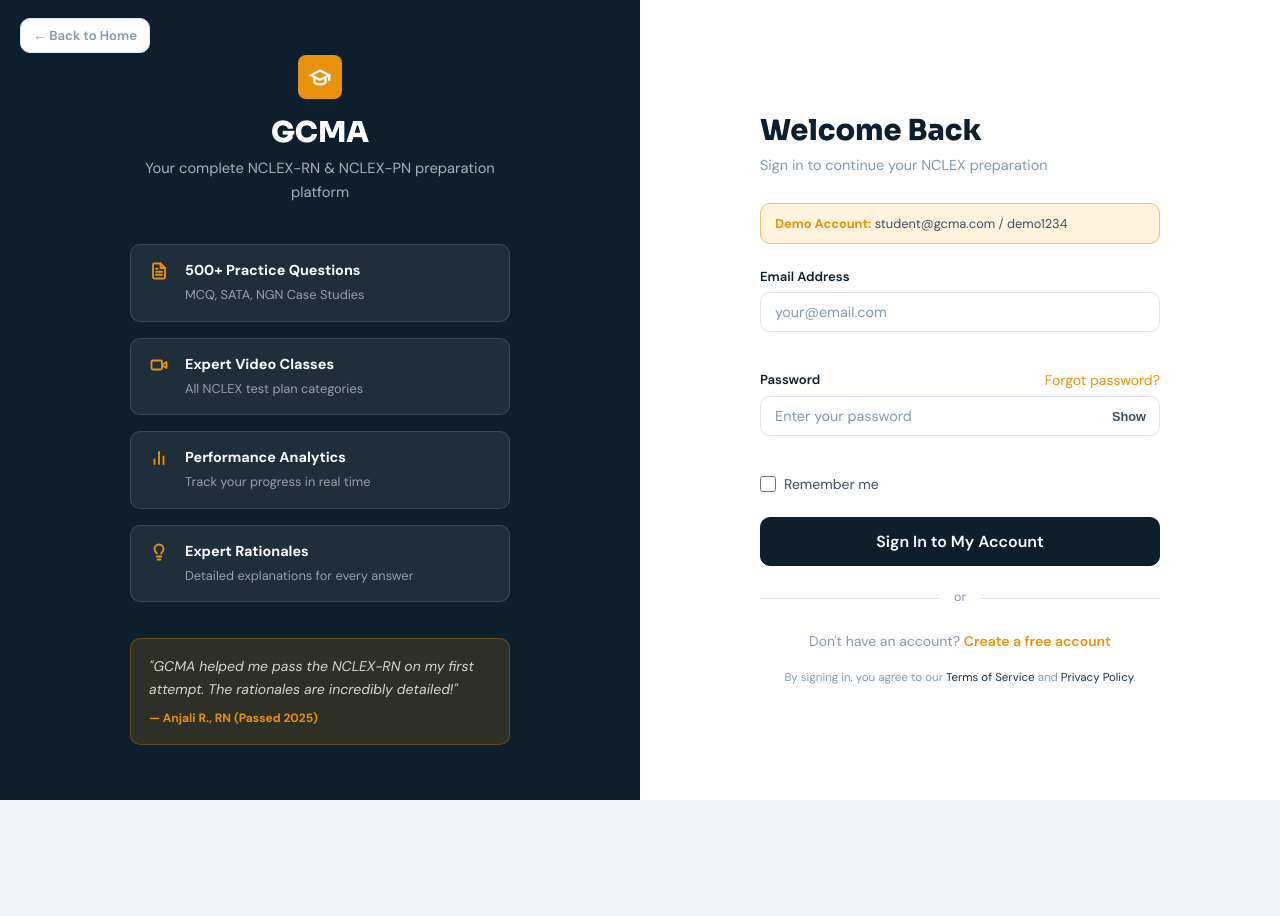
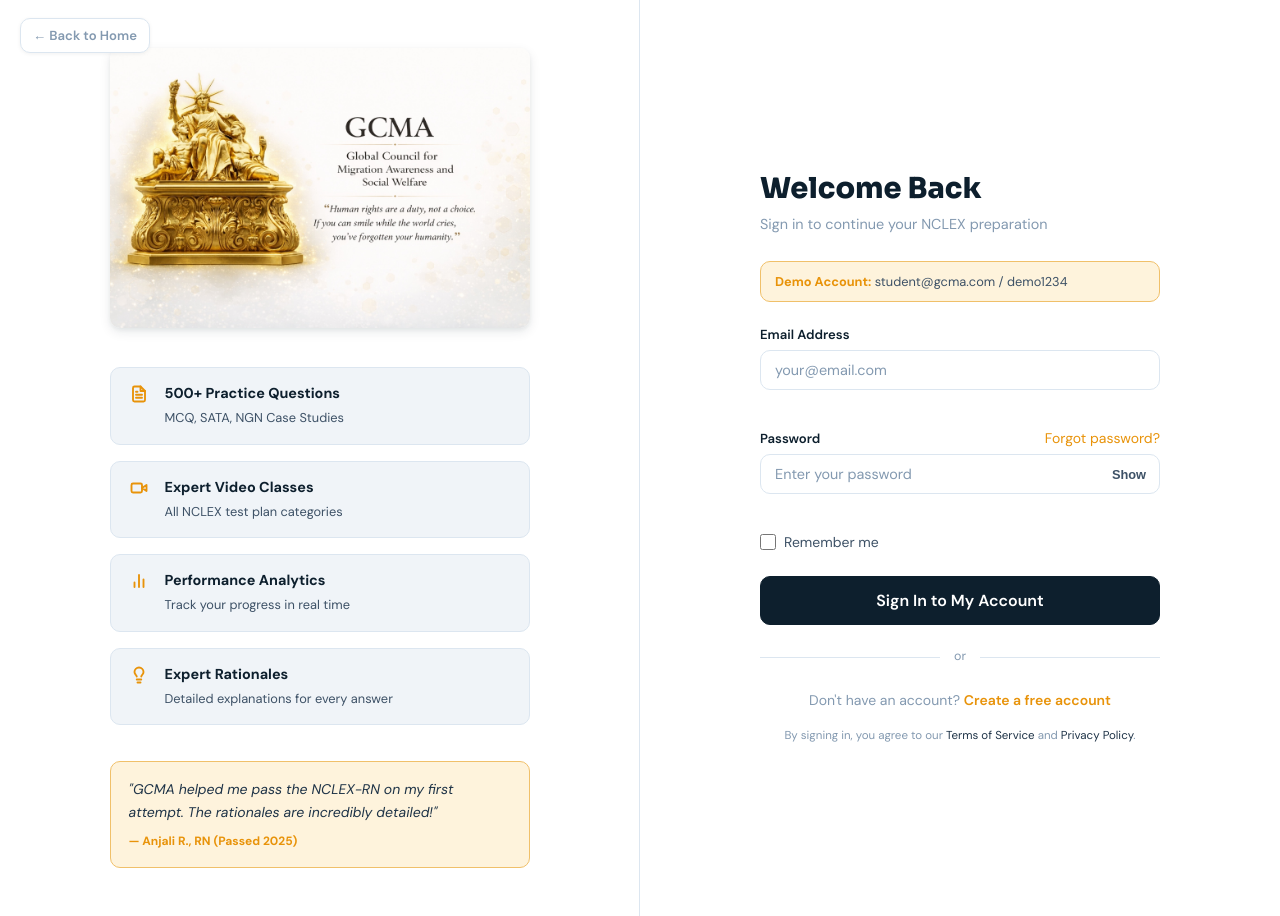
Before and after one commit to roshil-6/nclex, a plain HTML site: page login.html in a window 1280 px wide. Before the commit the page ends 800 px from the top, so only its background shows below. Drawn offline with Linux system fonts and the light colour scheme.

Commit message:
style: Integrate new gold neoclassical logo and blend it into the login page left panel

```diff
--- a/css/auth.css
+++ b/css/auth.css
@@ -59,37 +59,39 @@ body{font-family:var(--font-body);background:var(--slate);color:var(--text);min-
 
 /* Left panel */
 .auth-left {
-  background: var(--navy);
+  background: #ffffff;
+  border-right: 1px solid var(--border);
   display: flex; align-items: center; justify-content: center;
   padding: 48px 40px;
 }
-.auth-left-inner { max-width: 380px; }
-.auth-brand { text-align: center; margin-bottom: 40px; }
-.auth-brand-name {
-  font-family: var(--font-head); font-size: 1.8rem; font-weight: 800;
-  color: #fff; margin-bottom: 8px;
+.auth-left-inner { max-width: 420px; }
+.auth-brand { text-align: center; margin-bottom: 32px; }
+.auth-brand img {
+  width: 100%;
+  height: auto;
+  border-radius: var(--r-md);
+  box-shadow: var(--sh-md);
 }
-.auth-brand p { color: rgba(255,255,255,0.65); font-size: 0.92rem; line-height: 1.6; }
 
 .auth-features { display: flex; flex-direction: column; gap: 16px; margin-bottom: 36px; }
 .auth-feat {
   display: flex; gap: 14px; align-items: flex-start;
   padding: 14px 16px;
-  background: rgba(255,255,255,0.07);
-  border: 1px solid rgba(255,255,255,0.12);
+  background: var(--slate);
+  border: 1px solid var(--border);
   border-radius: var(--r-md);
 }
-.af-icon { font-size: 1.3rem; flex-shrink: 0; }
-.auth-feat strong { display: block; color: #fff; font-size: 0.9rem; margin-bottom: 2px; }
-.auth-feat p { color: rgba(255,255,255,0.55); font-size: 0.8rem; margin: 0; }
+.af-icon { font-size: 1.3rem; flex-shrink: 0; display: flex; align-items: center; justify-content: center; width: 24px; height: 24px; }
+.auth-feat strong { display: block; color: var(--navy); font-size: 0.9rem; margin-bottom: 2px; }
+.auth-feat p { color: var(--text-2); font-size: 0.8rem; margin: 0; }
 
 .auth-testimonial {
   padding: 16px 18px;
-  background: rgba(232,147,10,0.15);
-  border: 1px solid rgba(232,147,10,0.3);
+  background: var(--amber-soft);
+  border: 1px solid var(--amber-border);
   border-radius: var(--r-md);
 }
-.auth-test-text { font-size: 0.875rem; color: rgba(255,255,255,0.8); line-height: 1.65; font-style: italic; margin-bottom: 8px; }
+.auth-test-text { font-size: 0.875rem; color: var(--navy-3); line-height: 1.65; font-style: italic; margin-bottom: 8px; }
 .auth-test-author { font-size: 0.75rem; font-weight: 700; color: var(--amber); }
 
 /* Right panel */
--- a/login.html
+++ b/login.html
@@ -23,11 +23,7 @@
     <div class="auth-left" aria-hidden="true">
       <div class="auth-left-inner">
         <div class="auth-brand">
-          <div class="logo-mark" style="width:44px;height:44px;background:var(--amber);border-radius:8px;display:flex;align-items:center;justify-content:center;margin:0 auto 16px auto;">
-            <svg xmlns="http://www.w3.org/2000/svg" viewBox="0 0 24 24" fill="none" stroke="#fff" stroke-width="2.5" style="width: 22px; height: 22px;"><path d="M22 10v6M2 10l10-5 10 5-10 5z"/><path d="M6 12v5c0 2 2 3 6 3s6-1 6-3v-5"/></svg>
-          </div>
-          <h2 class="auth-brand-name">GCMA</h2>
-          <p>Your complete NCLEX-RN &amp; NCLEX-PN preparation platform</p>
+          <img src="img/gcma_logo.jpg" alt="GCMA Logo" />
         </div>
         <div class="auth-features">
           <div class="auth-feat">
```
Also changed, not shown: platform.html (+1 -1 lines), img/gcma_logo.jpg (added), img/gcma_logo.png (deleted).
